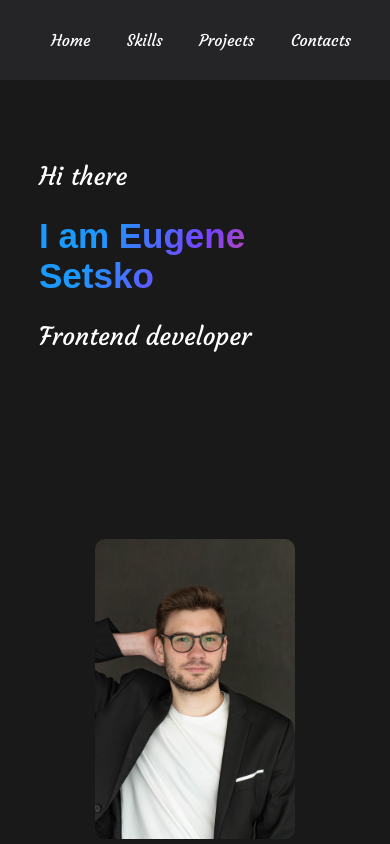
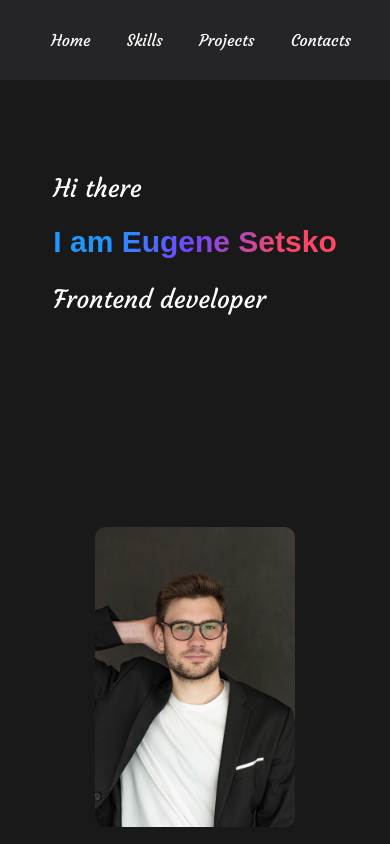
Before and after one commit to EuSet/Portfolio, a React (Create React App) app: page / in a window 390 px wide. Shown: the top 844 px of the page. Built offline with nearby package versions, Linux system fonts and the light colour scheme; a web font is replaced by a local one.

Commit message:
some refactor

```diff
--- a/src/components/contacts/Contacts.module.scss
+++ b/src/components/contacts/Contacts.module.scss
@@ -3,6 +3,9 @@
 .contacts {
   height: 60vh;
   background-color: $bgColor2;
+  @media screen and (max-height: 375px) {
+    height: 100vh;
+  }
 
   .contactsContainer {
     flex-direction: column;
--- a/src/components/main/Main.module.scss
+++ b/src/components/main/Main.module.scss
@@ -14,7 +14,7 @@
       font-size: 25px;
       @media screen and (max-width: 480px) {
        & h1 {
-          font-size: 35px;
+          font-size: 30px;
         }
       }
     }
```
